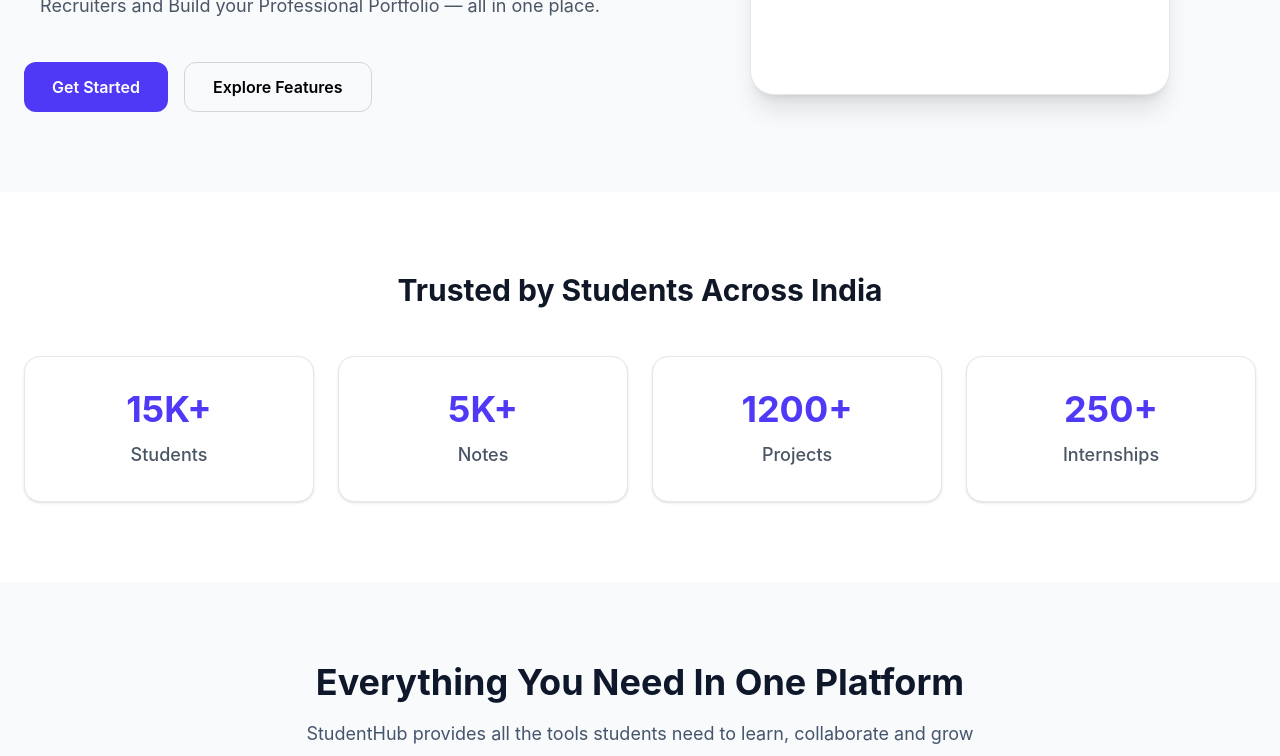
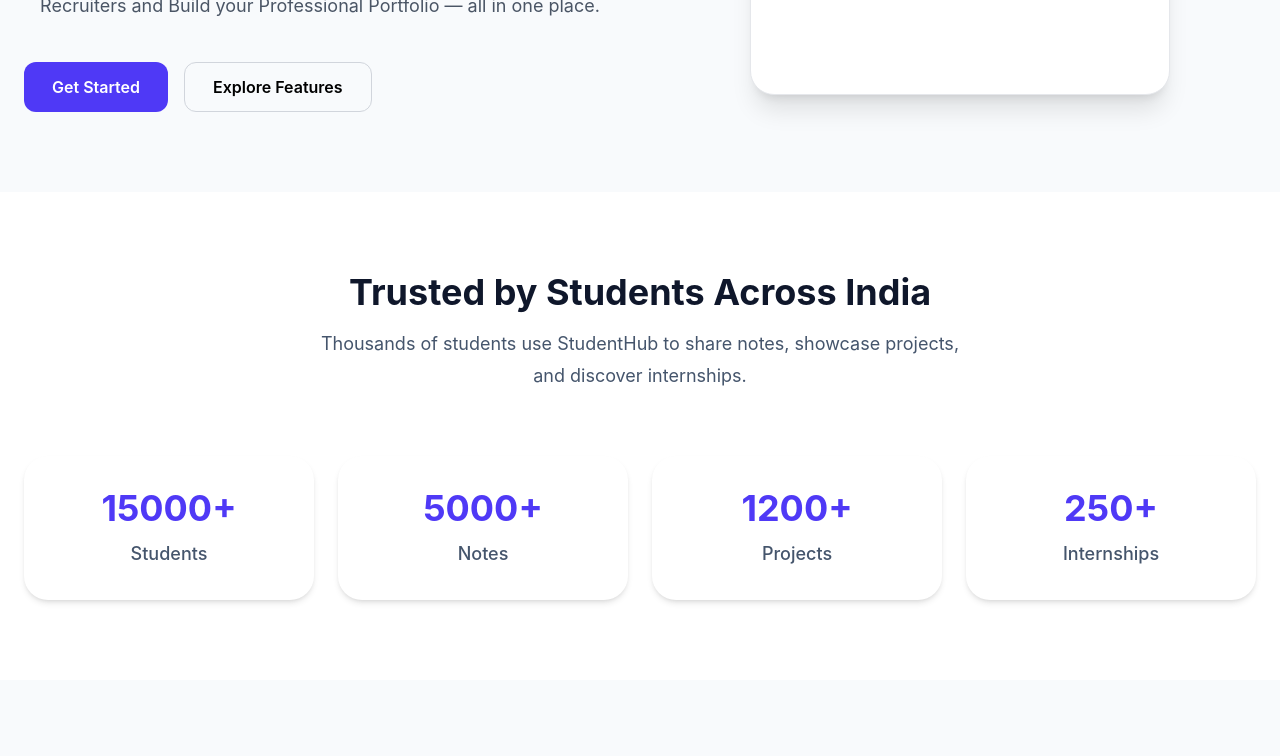
Before and after one commit to aditya01saini/studenthub, a React (Vite) app in the folder client/: page / in a window 1280 px wide. Shown: the part 471-1227 px from the top of the page. Built offline with nearby package versions, Linux system fonts and the light colour scheme.

Commit message:
Enhance statistics section

```diff
--- a/client/src/components/landing/Statistics/Statistics.jsx
+++ b/client/src/components/landing/Statistics/Statistics.jsx
@@ -1,22 +1,31 @@
+import CountUp from "react-countup";
+import Card from "../../ui/Card";
+import Container from "../../ui/Container";
+import SectionTitle from "../../ui/SectionTitle";
+
 const statistics = [
   {
     id: 1,
-    number: "15K+",
+    number: 15000,
+    suffix: "+",
     title: "Students",
   },
   {
     id: 2,
-    number: "5K+",
+    number: 5000,
+    suffix: "+",
     title: "Notes",
   },
   {
     id: 3,
-    number: "1200+",
+    number: 1200,
+    suffix: "+",
     title: "Projects",
   },
   {
     id: 4,
-    number: "250+",
+    number: 250,
+    suffix: "+",
     title: "Internships",
   },
 ];
@@ -24,32 +33,34 @@
 const Statistics = () => {
   return (
     <section className="bg-white py-20">
-      <div className="mx-auto max-w-7xl px-6">
-
-        <h2 className="mb-12 text-center text-3xl font-bold text-gray-900">
-          Trusted by Students Across India
-        </h2>
+      <Container>
+        <SectionTitle
+          title="Trusted by Students Across India"
+          subtitle="Thousands of students use StudentHub to share notes, showcase projects, and discover internships."
+        />
 
         <div className="grid gap-6 md:grid-cols-2 lg:grid-cols-4">
-
           {statistics.map((item) => (
-            <div
-              key={item.id}
-              className="rounded-2xl border border-gray-200 bg-white p-8 text-center shadow-sm transition hover:shadow-lg"
-            >
+            <Card key={item.id} className="text-center">
+              {/* <h3 className="text-4xl font-bold text-indigo-600">
+                <CountUp
+                  end={item.number}
+                  duration={2}
+                  separator=","
+                />
+                {item.suffix}
+              </h3> */}
               <h3 className="text-4xl font-bold text-indigo-600">
                 {item.number}
+                {item.suffix}
               </h3>
-
-              <p className="mt-3 text-lg font-medium text-gray-600">
+              <p className="mt-3 text-lg font-medium text-slate-600">
                 {item.title}
               </p>
-            </div>
+            </Card>
           ))}
-
         </div>
-
-      </div>
+      </Container>
     </section>
   );
 };
```
